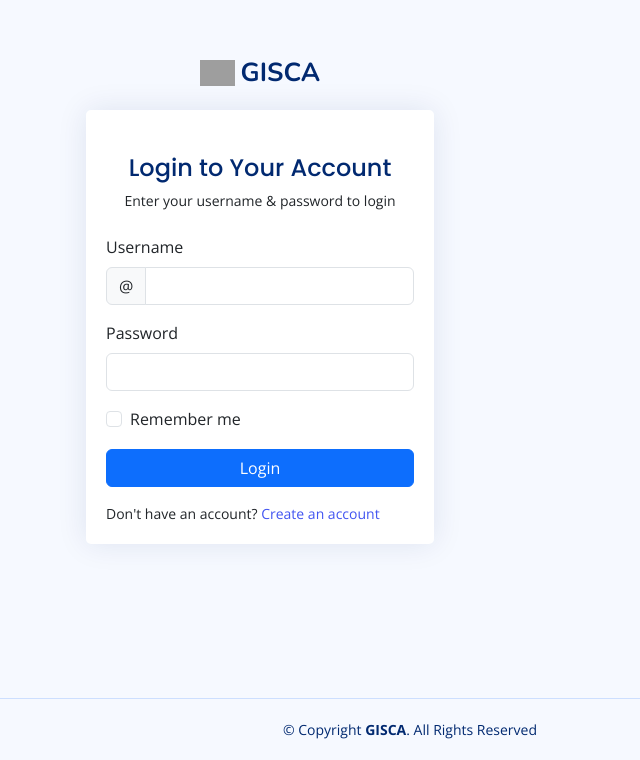
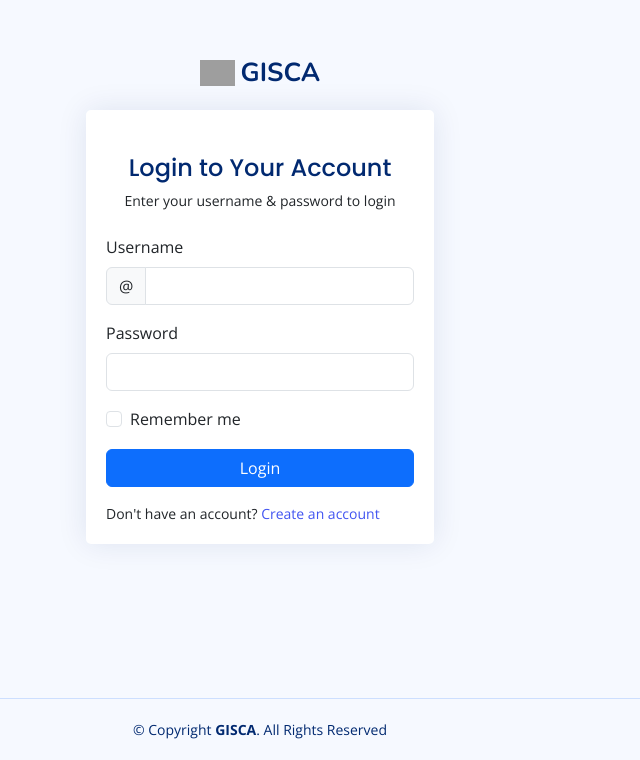
Before and after one commit to General-Insurance-Soft/tchalla, a Next.js app: page /login in a window 1280 px wide. Shown: the part 102-862 px from the top of the page, without its empty margins (380-1020 px from the left). Built offline with nearby package versions, Linux system fonts and the light colour scheme; grey boxes are pictures that could not be loaded.

Commit message:
center footer

```diff
--- a/app/login/layout.js
+++ b/app/login/layout.js
@@ -43,7 +43,7 @@ export default function RootLayout({ children }) {
 
                 {children}
                 {/* <!-- ======= Footer ======= --> */}
-                <footer id="footer" className="footer">
+                <footer style={{"marginLeft" : "0px"}}  id="footer" className="footer">
                     <div className="copyright">
                         &copy; Copyright <strong><span>GISCA</span></strong>. All Rights Reserved
                     </div>
```
